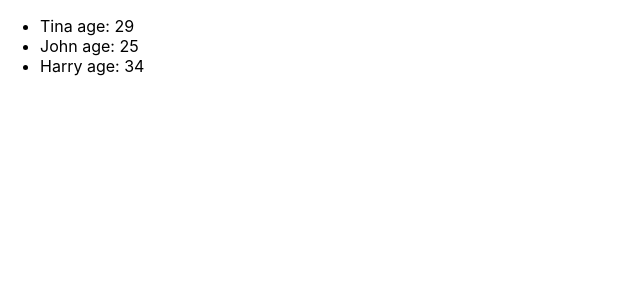
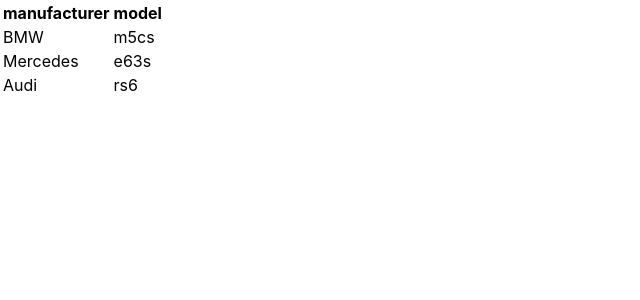
Before and after one commit to Kristina-VCyber/microtasks, a React (Create React App) app: page / in a window 1280 px wide. Shown: the top 300 px of the page, without its empty margins (0-640 px from the left). Built offline with nearby package versions, Linux system fonts and the light colour scheme.

Commit message:
microtask02-additional task: add: topCars array, type TopCarsType use: map for table to render objFromTopCarsArr manufacturer and model

```diff
--- a/src/App.tsx
+++ b/src/App.tsx
@@ -4,22 +4,22 @@
 
 
 
-const students = [
-    {id: 1, name: "Tina", age: 29},
-    {id: 2, name: "John", age: 25},
-    {id: 3, name: "Harry", age: 34},
-];
+// const students = [
+//     {id: 1, name: "Tina", age: 29},
+//     {id: 2, name: "John", age: 25},
+//     {id: 3, name: "Harry", age: 34},
+// ];
 
-// const topCars = [
-//     {manufacturer: "BMW", model: "m5cs"},
-//     {manufacturer: "Mercedes", model: "e63s"},
-//     {manufacturer: "Audi", model: "rs6"},
-// ]
+const topCars = [
+    {manufacturer: "BMW", model: "m5cs"},
+    {manufacturer: "Mercedes", model: "e63s"},
+    {manufacturer: "Audi", model: "rs6"},
+]
 
 function App() {
     return (
         <>
-            <NewComponent students={students} />
+            <NewComponent topCars={topCars} />
         </>
     );
 }
--- a/src/components/NewComponent.tsx
+++ b/src/components/NewComponent.tsx
@@ -1,41 +1,66 @@
+
+// type NewComponentType = {
+//     students: Array<StudentType>
+//     // students:StudentType[]
+// }
+// type StudentType = {
+//     id:number,
+//     name:string,
+//     age:number
+// }
+
 
 type NewComponentType = {
-    students: Array<StudentType>
-    // students:StudentType[]
-}
-type StudentType = {
-    id:number,
-    name:string,
-    age:number
+    topCars: TopCarsType[]
 }
 
-//
-// type NewComponentType = {
-//     topCars: TopCarsType[]
-// }
-//
-// type TopCarsType= {
-//     manufacturer: string
-//     model:string
-// }
+type TopCarsType= {
+    manufacturer: string
+    model:string
+}
 
 
 export const NewComponent = (props:NewComponentType) => {
 
 
     return (
-       <ul>
-           {props.students.map((objFromStudentArr, index) => {
+        <table>
+            <tr>
+                <th>manufacturer</th>
+                <th>model</th>
+            </tr>
 
-               return (
-                   // <li key = {objFromStudentArr.id}>{objFromStudentArr.name + " " + objFromStudentArr.age}</li>
-                   <li key = {objFromStudentArr.id}>
-                       <span>{objFromStudentArr.name}</span>
-                       <span> age: {objFromStudentArr.age}</span>
-                   </li>
+            {props.topCars.map((objFromTopCarsArr, index) => {
+                return (
+                <tr>
+                <td key={index}>{objFromTopCarsArr.manufacturer}</td>
+                <td key={index}>{objFromTopCarsArr.model}</td>
+                </tr>
+                )
+            })}
+        </table>
 
-               )
-           })}
-       </ul>
+
+
+
+
+
+
+
+
+
+       // <ul>
+       //     {props.students.map((objFromStudentArr, index) => {
+       //
+       //         return (
+       //             // <li key = {objFromStudentArr.id}>{objFromStudentArr.name + " " + objFromStudentArr.age}</li>
+       //             <li key = {objFromStudentArr.id}>
+       //                 <span>{objFromStudentArr.name}</span>
+       //                 <span> age: {objFromStudentArr.age}</span>
+       //             </li>
+       //
+       //         )
+       //     })}
+       // </ul>
     )
 }
```
